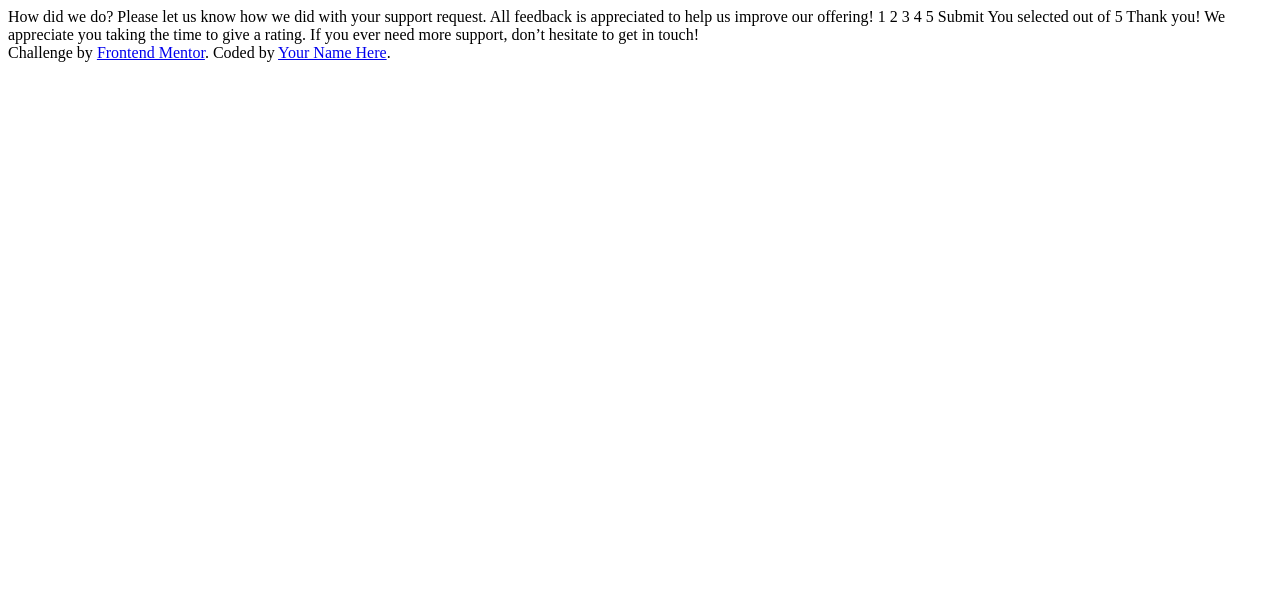
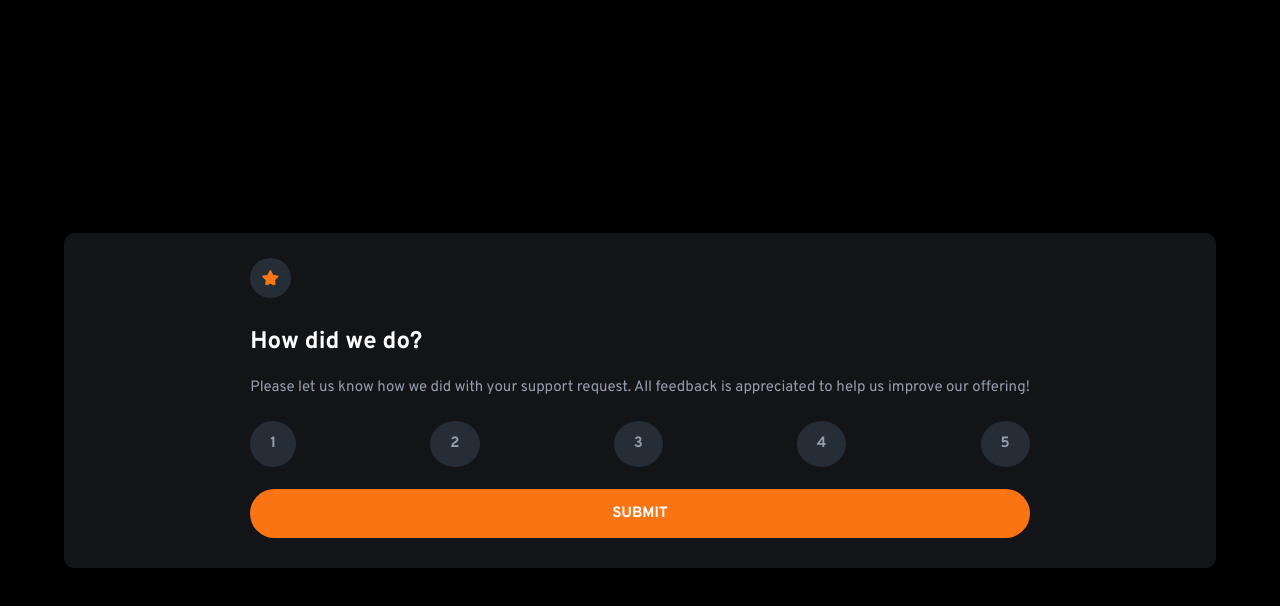
Before and after one commit to elsgoossens/interactive-rating-component, a plain HTML site: page index.html in a window 1280 px wide. Drawn offline with Linux system fonts and the light colour scheme.

Commit message:
solution

```diff
--- /dev/null
+++ b/css/main.css
@@ -0,0 +1,171 @@
+@import url('https://fonts.googleapis.com/css2?family=Overpass:wght@400;700&display=swap');
+
+:root{
+    /* colors */
+    --clr-Orange: hsl(25, 97%, 53%);
+    --clr-White: hsl(0, 0%, 100%);
+    --clr-Light-Grey: hsl(217, 12%, 63%);
+    --clr-Medium-Grey: hsl(216, 12%, 54%);
+    --clr-Dark-Blue: hsl(213, 19%, 18%);
+    --clr-Very-Dark-Blue: hsl(216, 12%, 8%);
+    /* fonts */
+    --fw-400: 400;
+    --fw-700:700;
+}
+
+*{
+    margin: 0;
+    padding: 0;
+    /* easy calculations with 10px */
+    font-size: 10px;
+}
+
+body{
+    background-color: black;
+    font-family: 'Overpass', sans-serif;
+}
+
+.center-my-content{
+    display: flex;
+    align-items: center;
+    justify-items: center;
+    height: 100vh;
+}
+
+.container{
+    margin:auto;
+    display: flex;
+    flex-direction: column;
+    align-items: center;
+}
+
+.rating, .thank-you{
+    padding: 0 2.2rem;
+    height:fit-content;
+}
+
+.thank-you{
+    display: flex;
+    flex-direction: column;
+    align-items: center;
+}
+
+.rating-score{
+    display: flex;
+    justify-content: space-between;
+}
+
+.rating .btn{
+    display: block;
+    text-align: center;
+}
+
+.hidden{
+    display:none;
+}
+
+/* layout & styling */
+.container{
+    background-color: var(--clr-Very-Dark-Blue);
+    width: 90%;
+    border-radius: 10px;
+}
+
+.logo{
+    background-color: var(--clr-Dark-Blue);
+    border-radius: 50%;
+    padding:1.2rem;
+    margin: 25px 0;
+}
+
+h1{
+    color:var(--clr-White);
+    font-size: 2.4rem;
+    font-weight: var(--fw-700);
+    margin-bottom: 20px;
+}
+
+p, .rate{
+    color:var(--clr-Light-Grey);
+    font-size: 1.5rem;
+    line-height: 2.2rem;
+    margin-bottom: 2.2rem ;
+}
+
+.rating-score .rate{
+    font-weight: var(--fw-700);
+    border-radius: 50%;
+    padding: 1.2rem 2rem;
+    background-color: var(--clr-Dark-Blue);
+}
+
+.rating .btn{
+    font-size: 1.5rem;
+    font-weight: var(--fw-700);
+    text-transform: uppercase;
+    padding: 1.5rem 2rem;
+    border-radius: 3rem;
+    margin-bottom: 3rem;
+}
+
+a{
+    text-decoration: none;
+    color:var(--clr-White);
+    background-color: var(--clr-Orange);
+}
+
+.rate:hover{
+    background-color: var(--clr-Medium-Grey);
+    color:var(--clr-White);
+}
+
+.rate-on{
+    background-color: var(--clr-Orange);
+    color:var(--clr-White);
+}
+
+a:hover{
+    background-color: var(--clr-White);
+    color:var(--clr-Orange);
+}
+
+.selected-rate{
+    font-size: 1.5rem;
+    font-weight: var(--fw-400);
+    color:var(--clr-Orange);
+    margin: 2.5rem 0;
+    background-color: var(--clr-Dark-Blue);
+    border-radius: 20px;
+    padding: 8px;
+}
+
+.thank-you img{
+    margin-top: 30px;
+}
+
+.thanks-title{
+    font-size: 2.4rem;
+    font-weight: var(--fw-700);
+    color:var(--clr-White);
+    margin-bottom: 2.5rem;
+}
+
+.thanks-msg{
+    font-size: 1.5rem;
+    font-weight: var(--fw-400);
+    color:var(--clr-Light-Grey);
+    margin-bottom: 3rem;
+}
+
+@media screen and (min-width:1440px) {
+    .container{
+        background-color: var(--clr-Very-Dark-Blue);
+        width: 40%;
+        border-radius: 28px;
+    }
+
+    .logo{
+        padding:1.5rem;
+        margin: 28px 0 38px 0;
+    }
+}
--- a/index.html
+++ b/index.html
@@ -1,44 +1,56 @@
 <!DOCTYPE html>
 <html lang="en">
+
 <head>
   <meta charset="UTF-8">
-  <meta name="viewport" content="width=device-width, initial-scale=1.0"> <!-- displays site properly based on user's device -->
+  <meta name="viewport" content="width=device-width, initial-scale=1.0">
+  <!-- displays site properly based on user's device -->
+  <link rel="icon" type="image/png" sizes="32x32" href="./images/favicon-32x32.png">
+  <title>Frontend Mentor | Interactive rating component</title>
+  <link rel="stylesheet" href="./css/main.css">
+</head>
 
-  <link rel="icon" type="image/png" sizes="32x32" href="./images/favicon-32x32.png">
+<body>
+  <div class="center-my-content">
+    <!-- Rating state start -->
+    <div class="container">
+      <div id="rating" class="rating" aria-expanded="true">
+        <img class="logo" src="./images/icon-star.svg" alt="">
+        <h1>How did we do?</h1>
 
-  <title>Frontend Mentor | Interactive rating component</title>
+        <p>
+          Please let us know how we did with your support request. All feedback is appreciated
+          to help us improve our offering!
+        </p>
 
-</head>
-<body>
+        <div class="rating-score">
+          <span id="score-1" class="rate">1</span>
+          <span id="score-2" class="rate">2</span>
+          <span id="score-3" class="rate">3</span>
+          <span id="score-4" class="rate">4</span>
+          <span id="score-5" class="rate">5</span>
+        </div>
 
-  <!-- Rating state start -->
+        <a id="submit" class="btn" href="#">Submit</a>
+      </div>
 
-  How did we do?
+      <!-- Rating state end -->
 
-  Please let us know how we did with your support request. All feedback is appreciated
-  to help us improve our offering!
+      <!-- Thank you state start -->
+      <div id="thank-you" class="thank-you hidden" aria-expanded="false">
+        <img src="./images/illustration-thank-you.svg" alt="">
+        <div id="selected-rate" class="selected-rate">You selected @rate out of 5</div>
 
-  1 2 3 4 5
+        <div class="thanks-title">Thank you!</div>
 
-  Submit
+        <div class="thanks-msg">
+        We appreciate you taking the time to give a rating. If you ever need more support,
+        don't hesitate to get in touch!</div>
+      </div>
+    </div>
+    <!-- Thank you state end -->
+  </div>
+  <script src="./js/app.js"></script>
+</body>
 
-  <!-- Rating state end -->
-
-  <!-- Thank you state start -->
-
-  You selected <!-- Add rating here --> out of 5
-
-  Thank you!
-
-  We appreciate you taking the time to give a rating. If you ever need more support,
-  don’t hesitate to get in touch!
-
-  <!-- Thank you state end -->
-
-
-  <div class="attribution">
-    Challenge by <a href="https://www.frontendmentor.io?ref=challenge" target="_blank">Frontend Mentor</a>.
-    Coded by <a href="#">Your Name Here</a>.
-  </div>
-</body>
 </html>
--- /dev/null
+++ b/js/app.js
@@ -0,0 +1,27 @@
+const btnSubmit = document.getElementById("submit");
+const rating = document.getElementById("rating");
+const selectedRate = document.getElementById("selected-rate");
+const thankYou = document.getElementById("thank-you");
+const rates = document.getElementsByClassName("rate");
+var current = 0;
+
+for(let i = 0; i < rates.length; i++)
+{
+    var r = rates[i];
+    r.addEventListener("click", function(ev){
+        ev.target.classList.toggle("rate-on");
+        current=ev.target.innerText;
+    })
+}
+
+// for loop over rates, add event listeners on hovering
+
+btnSubmit.addEventListener("click", function(ev){
+    var s= selectedRate.innerText;
+    s = s.replace("@rate", current);
+    selectedRate.innerText = s;
+    thankYou.classList.toggle("hidden");
+    thankYou.ariaExpanded = ! thankYou.ariaExpanded;
+    rating.classList.toggle("hidden");
+    rating.ariaExpanded = ! rating.ariaExpanded;
+});
```
